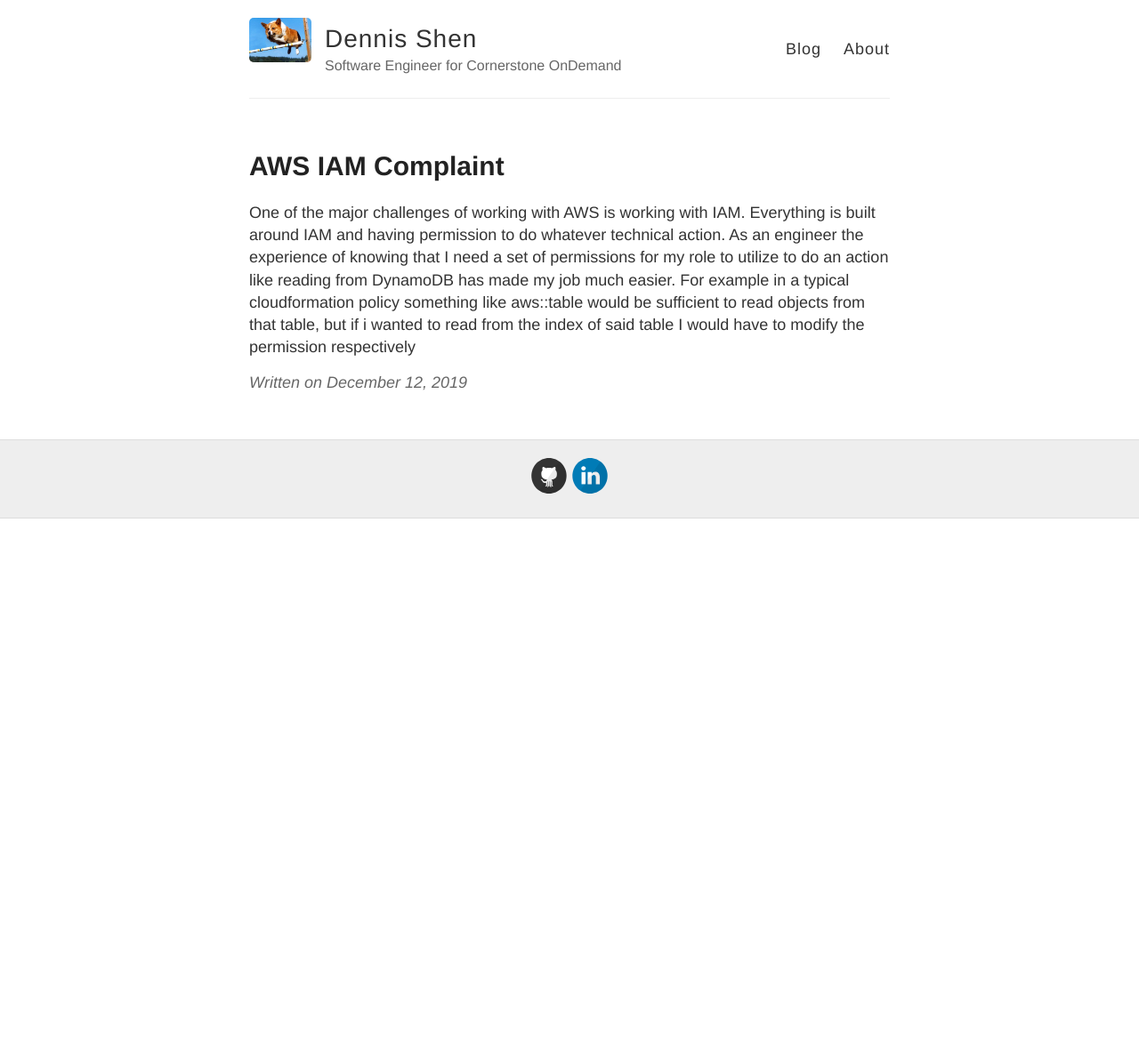
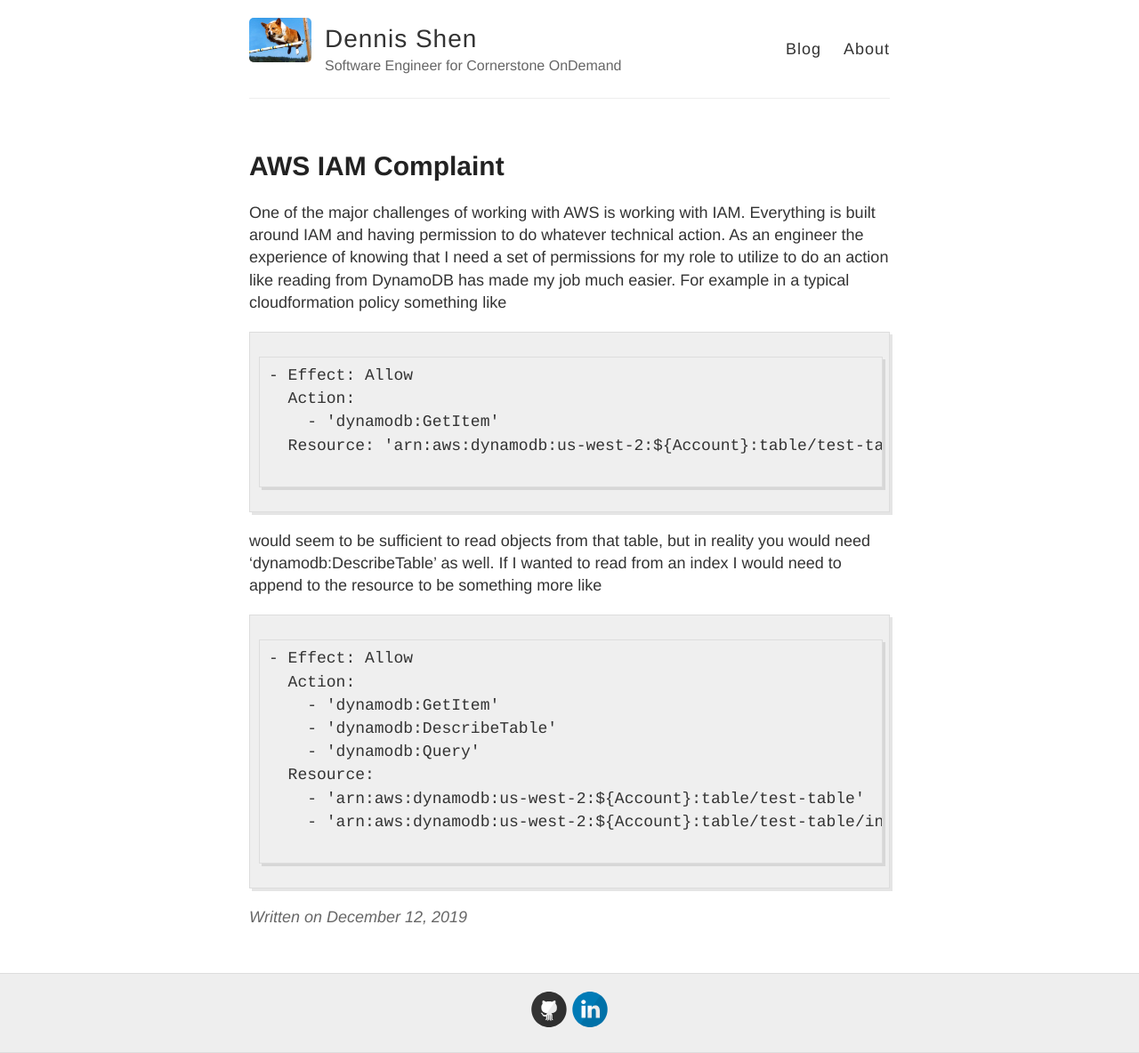
Before and after one commit to dtshen/dtshen-website, a Jekyll site: the page built from src/_posts/2019-12-12-AWS.md, in a window 1280 px wide. Shown: the whole page at 89% size. Built offline with Jekyll 4.4.1, drawn with Linux system fonts in a browser that asks for light colours; before the commit the page ends 900 px from its top, so only the background shows below that.

Commit message:
update entry for 12-12

````diff
--- a/src/_posts/2019-12-12-AWS.md
+++ b/src/_posts/2019-12-12-AWS.md
@@ -2,4 +2,24 @@
 layout: post
 title: AWS IAM Complaint
 ---
-One of the major challenges of working with AWS is working with IAM. Everything is built around IAM and having permission to do whatever technical action. As an engineer the experience of knowing that I need a set of permissions for my role to utilize to do an action like reading from DynamoDB has made my job much easier. For example in a typical cloudformation policy something like aws::table would be sufficient to read objects from that table, but if i wanted to read from the index of said table I would have to modify the permission respectively
+One of the major challenges of working with AWS is working with IAM. Everything is built around IAM and having permission to do whatever technical action. As an engineer the experience of knowing that I need a set of permissions for my role to utilize to do an action like reading from DynamoDB has made my job much easier. For example in a typical cloudformation policy something like
+```
+- Effect: Allow
+  Action:
+    - 'dynamodb:GetItem'
+  Resource: 'arn:aws:dynamodb:us-west-2:${Account}:table/test-table'
+
+```
+would seem to be sufficient to read objects from that table, but in reality you would need 'dynamodb:DescribeTable' as well. If I wanted to read from an index I would need to append to the resource to be something more like
+
+```
+- Effect: Allow
+  Action:
+    - 'dynamodb:GetItem'
+    - 'dynamodb:DescribeTable'
+    - 'dynamodb:Query'
+  Resource:
+    - 'arn:aws:dynamodb:us-west-2:${Account}:table/test-table'
+    - 'arn:aws:dynamodb:us-west-2:${Account}:table/test-table/index/*'
+
+```
````
